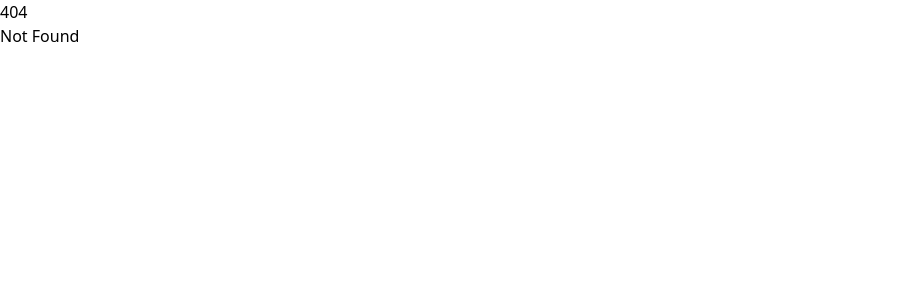
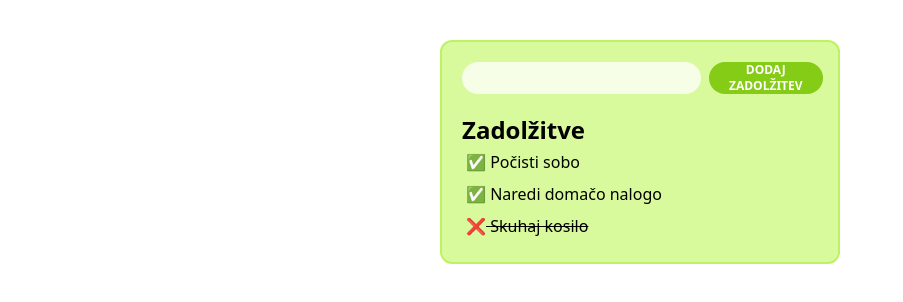
Before and after one commit to mihamajetic/GraceSvelteTemplate, a SvelteKit app: page /todo in a window 1280 px wide. Before the commit this address had no page. Shown: the top 302 px of the page, without its empty margins (0-903 px from the left). Built offline with nearby package versions, Linux system fonts and the light colour scheme.

Commit message:
new pages

```diff
--- /dev/null
+++ b/src/routes/calc/+page.svelte
@@ -0,0 +1,45 @@
+<script lang="ts">
+	type Operator = '+' | '-' | '*' | '/';
+	let num1 = 0;
+	let num2 = 0;
+	let op: Operator = '+';
+	let result = 0;
+	$: {
+		if (op === '+') result = num1 + num2;
+		else if (op === '-') result = num1 - num2;
+		else if (op === '*') result = num1 * num2;
+		else if (op === '/') result = num1 / num2;
+	}
+
+	function randomNumbers() {
+		num1 = Math.floor(Math.random() * 10000);
+		num2 = Math.floor(Math.random() * 10000);
+	}
+</script>
+
+<div class="w-full h-screen flex flex-col gap-10 justify-center">
+	<div class="flex justify-center gap-10">
+		<input
+			bind:value={num1}
+			type="number"
+			class="border-2 border-black p-2 rounded-md"
+			placeholder="Število 1"
+		/>
+		<input
+			bind:value={num2}
+			type="number"
+			class="border-2 border-black p-2 rounded-md"
+			placeholder="Število 2"
+		/>
+		<select bind:value={op}>
+			<option value="+">+</option>
+			<option value="-">-</option>
+			<option value="*">*</option>
+			<option value="/">/</option>
+		</select>
+		<button on:click={randomNumbers}>Naljučno</button>
+	</div>
+	<div class="flex justify-center gap-10">
+		<p class=" text-8xl">{num1} {op} {num2} = {result}</p>
+	</div>
+</div>
--- /dev/null
+++ b/src/routes/math/+page.svelte
@@ -0,0 +1,77 @@
+<script lang="ts">
+	let num = 0;
+	let even = true;
+	let sum = 0;
+	let listDivisor: number[] = [];
+	let perfect = false;
+
+	function isEven(x: number) {
+		if (x % 2 == 0) return true;
+		return false;
+	}
+
+	function getDivisors(num: number) {
+		let divisors: number[] = [];
+		if (num == 1) return [1];
+		for (let i = 1; i < num; i++) {
+			if (num % i === 0) divisors.push(i);
+		}
+
+		return divisors;
+	}
+
+	function sumDivisors(num: number) {
+		let sum: number = 0;
+		for (const i of listDivisor) {
+			sum += i;
+		}
+		return sum;
+	}
+
+	function isPerfect(num: number) {
+		if (num == sumDivisors(num)) return true;
+		return false;
+	}
+
+	$: {
+		even = isEven(num);
+		listDivisor = getDivisors(num);
+		sum = sumDivisors(num);
+		perfect = isPerfect(num);
+	}
+</script>
+
+<div class="flex flex-col items-center justify-center min-h-screen gap-10">
+	<div class="w-1/2">
+		<input
+			class="border-violet-500 border-4 shadow-lg rounded-full text-center text-6xl p-2"
+			bind:value={num}
+			type="number"
+			min="0"
+		/>
+	</div>
+	<div class="grid grid-cols-4 gap-6">
+		<div class="p-2 rounded-lg bg-violet-500 text-white shadow-lg">
+			<p class="text-4xl">Število je:</p>
+			<p class="text-8xl">{even ? 'sodo' : 'liho'}</p>
+		</div>
+		<div class="p-2 rounded-lg bg-violet-500 text-white shadow-lg">
+			<p class="text-4xl">Seznam deljiteljev:</p>
+			<ul class="flex flex-wrap gap-2">
+				{#each listDivisor as deljitelj}
+					<li class="bg-white text-violet-500 w-fit rounded-md inline p-1">{deljitelj}</li>
+				{:else}
+					<p>Ni deljiteljev.</p>
+				{/each}
+			</ul>
+		</div>
+		<div class="p-2 rounded-lg bg-violet-500 text-white shadow-lg">
+			<p class="text-4xl">Seštevek deljiteljev:</p>
+			<p class="text-8xl">{sum}</p>
+		</div>
+		<div class="p-2 rounded-lg bg-violet-500 text-white shadow-lg">
+			<p class="text-4xl">Popolno število:</p>
+			<p class="text-8xl">{perfect ? '✅' : '❌'}</p>
+		</div>
+	</div>
+</div>
--- /dev/null
+++ b/src/routes/todo/+page.svelte
@@ -0,0 +1,56 @@
+<script lang="ts">
+	let todo = ['Počisti sobo', 'Naredi domačo nalogo'];
+	let done = ['Skuhaj kosilo'];
+
+	let newTask: string = '';
+
+	function addDone(index: number) {
+		const temp = todo.splice(index, 1)[0];
+		todo = [...todo];
+		done = [...done, temp];
+	}
+
+	function removeDone(index: number) {
+		const temp = done.splice(index, 1)[0];
+		done = [...done];
+		todo = [...todo, temp];
+	}
+
+	function addTodo() {
+		if (newTask !== '') {
+			todo = [...todo, newTask];
+			newTask = '';
+		}
+	}
+</script>
+
+<div class="flex align-middle justify-center m-10">
+	<div class="w-4/12 bg-lime-200 border-2 border-lime-300 rounded-xl flex flex-col gap-5 py-5">
+		<div class="px-5 flex gap-2">
+			<input class="bg-lime-50 flex-grow rounded-full p-1" type="text" bind:value={newTask} />
+			<button
+				class=" bg-lime-500 rounded-full px-5 text-white uppercase text-xs font-semibold"
+				on:click={addTodo}>Dodaj zadolžitev</button
+			>
+		</div>
+		<div class="px-5">
+			<h2 class="text-2xl font-bold">Zadolžitve</h2>
+			<ul class="">
+				{#each todo as task, index}
+					<li class="p-1">
+						<button on:click={() => addDone(index)}>✅</button>
+						<span class="font-light">{task}</span>
+					</li>
+				{/each}
+			</ul>
+			<ul>
+				{#each done as task, index}
+					<li class="line-through p-1">
+						<button on:click={() => removeDone(index)}>❌</button>
+						<span class="font-light">{task}</span>
+					</li>
+				{/each}
+			</ul>
+		</div>
+	</div>
+</div>
--- /dev/null
+++ b/src/routes/todo2/+page.svelte
@@ -0,0 +1,67 @@
+<script lang="ts">
+	// najprej naredimo nov tip
+	type Task = {
+		text: string;
+		done: boolean;
+	};
+
+	//naredimo prazen array, sami morajo potem dodat tri nove objekte
+	// naredijo for loop kjer se bo samo izpisala vsebina
+
+	let tasks: Task[] = [
+		{
+			text: 'Počisti sobo',
+			done: true
+		},
+		{
+			text: 'Skuha kosilo',
+			done: false
+		},
+		{
+			text: 'Posesa sobo',
+			done: false
+		}
+	];
+	let newTask: string = '';
+
+	function addTodo() {
+		if (newTask !== '') {
+			tasks = [
+				...tasks,
+				{
+					text: newTask,
+					done: false
+				}
+			];
+			newTask = '';
+		}
+	}
+
+	function removeTodo(idx: number) {
+		tasks = tasks.filter((value, index) => i !== idx);
+	}
+</script>
+
+<div class="flex align-middle justify-center m-10">
+	<div class="w-4/12 bg-lime-200 border-2 border-lime-300 rounded-xl flex flex-col gap-5 py-5">
+		<div class="px-5 flex gap-2">
+			<input class="bg-lime-50 flex-grow rounded-full p-1" type="text" bind:value={newTask} />
+			<button
+				class=" bg-lime-500 rounded-full px-5 text-white uppercase text-xs font-semibold"
+				on:click={addTodo}>Dodaj zadolžitev</button
+			>
+		</div>
+		<div class="px-5">
+			<h2 class="text-2xl font-bold">Zadolžitve</h2>
+			<ul class="">
+				{#each tasks as task, index}
+					<li class="p-1">
+						<button on:click={() => (task.done = !task.done)}>{task.done ? '✅' : '❌'}</button>
+						<span class="font-light {!task.done ? 'line-through' : ''}">{task.text}</span>
+						<button on:click={() => removeTodo(index)}>Odstrani</button>
+					</li>
+				{/each}
+			</ul>
+		</div>
+	</div>
+</div>
```
